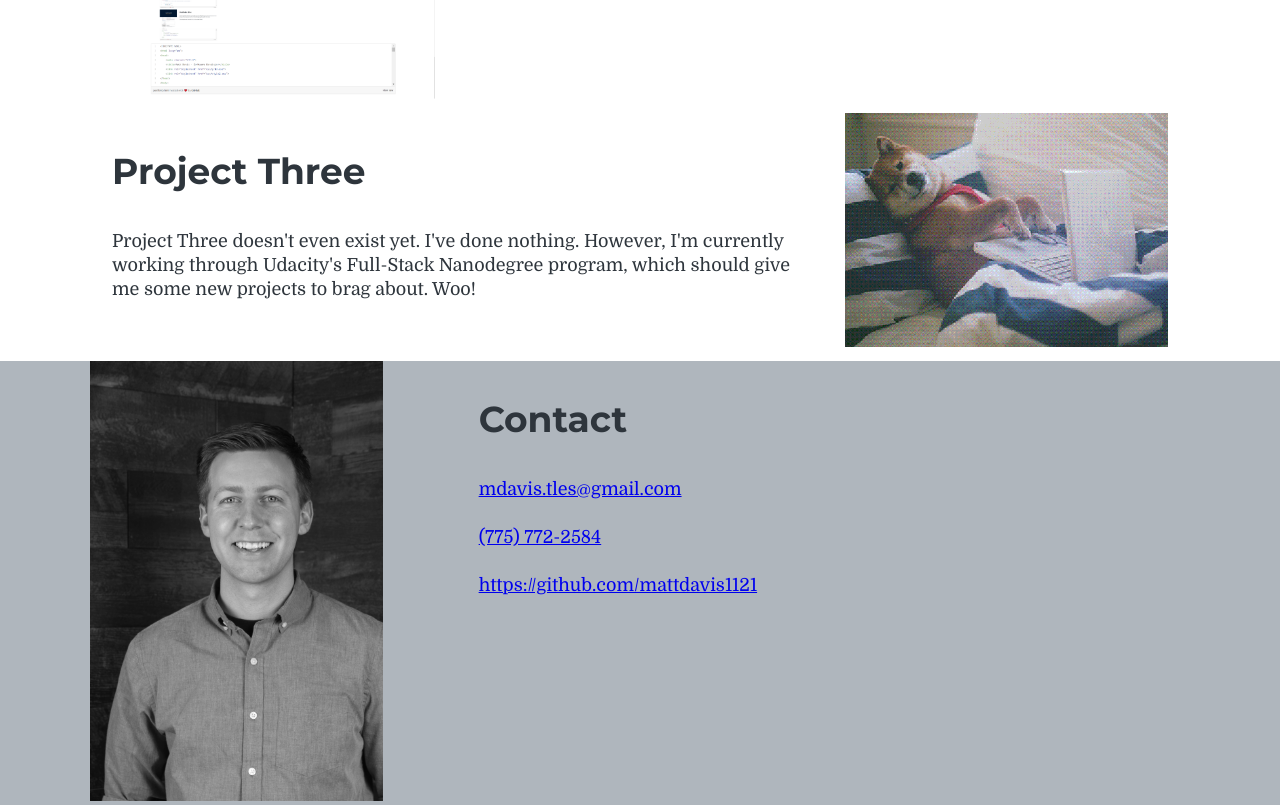
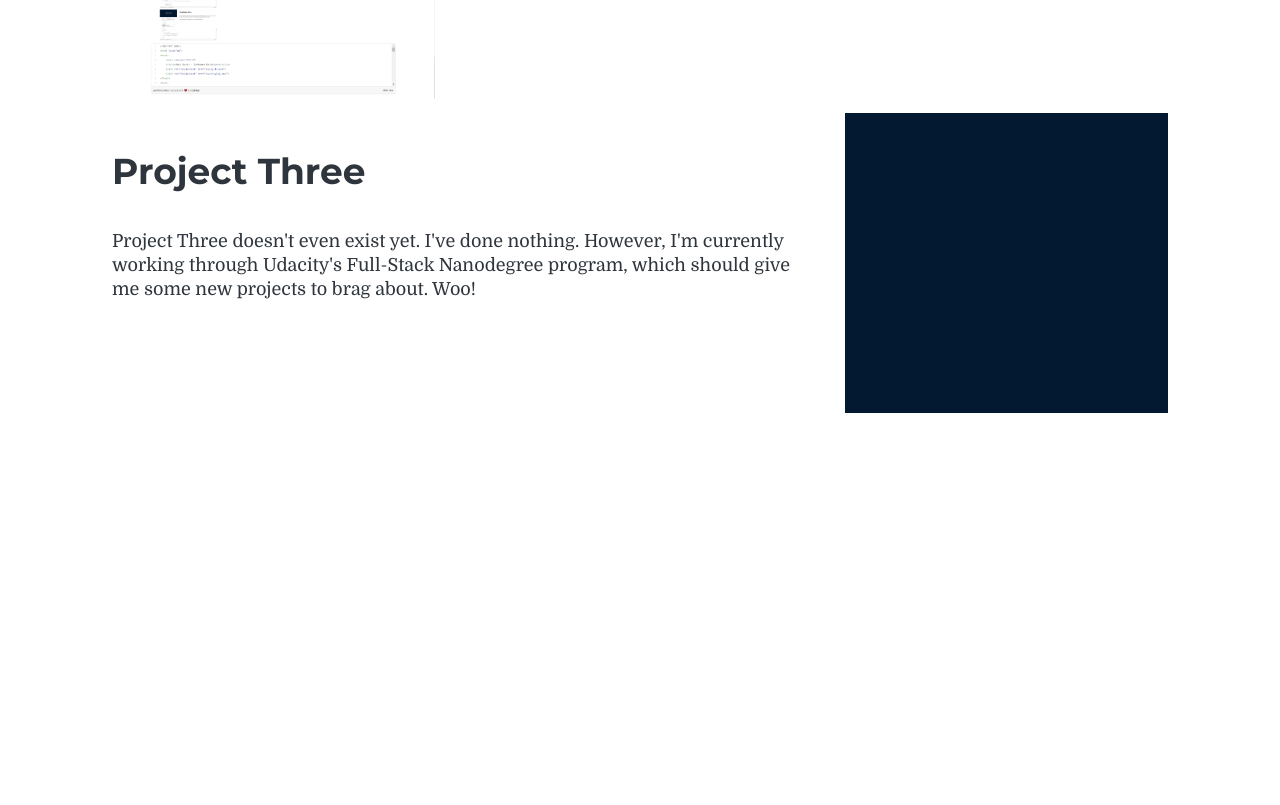
Before and after one commit to mattdavis1121/fswd2-portfolio, a plain HTML site: page index.html in a window 1280 px wide. Shown: the part 1422-2227 px from the top of the page. After the commit the page ends 1835 px from the top, so only its background shows below. Drawn offline with Linux system fonts and the light colour scheme.

Commit message:
Revert "Big commit to meet nanodegree expectations. All will be rolled back."

```diff
--- a/css/style.css
+++ b/css/style.css
@@ -3,13 +3,13 @@
     have to change them in a bunch of
     different spots. Is this allowed?
  */
-
 :root {
     --primary-color: #021931;
     --accent-color: #B96F00;
     --dark-gray: #2e353c;
     --light-gray: #afb6bd;
 }
+
 
 html, body {
     height: 100%;
@@ -19,8 +19,7 @@ html, body {
 
 .banner {
     height: 86%;
-    background-color: var(--primary-color);
-    ;
+    background-color: var(--primary-color);;
     margin-bottom: 2%;
     color: var(--light-gray);
 }
@@ -29,7 +28,6 @@ html, body {
     height: auto;
     margin: 0 auto 0;
 }
-
 
 .banner > .container {
     height: 100%;
@@ -71,7 +69,7 @@ html, body {
     justify-content: center;
 }
 
-#projects-header>h2 {
+#projects-header > h2 {
     margin-top: 0;
     margin-bottom: 0;
     font-size: 48px;
@@ -84,19 +82,11 @@ html, body {
     margin-bottom: 10px;
 }
 
-.full-width>.container {
-    display: flex;
-    align-items: center;
-    justify-content: center;
-}
-
-
 /*
     Flip order of project-image and project-text
     every other project
  */
-
-.project:nth-child(even)>.project-text {
+.project:nth-child(even) > .project-text{
     order: -1;
 }
 
@@ -129,21 +119,6 @@ img {
     height: auto;
 }
 
-
-.headshot > img {
-  width: 80%;
-}
-
-.full-width {
-  background-color: var(--light-gray)
-}
-
-
-/*.full-width > .container {
-  max-width: 800px;
-}*/
-
-
 .full-width {
     background-color: var(--light-gray);
 }
@@ -153,23 +128,20 @@ img {
     for styling embedded gists. Makes
     code scrollable
  */
-
-.gist-data {
-    max-height: 200px;
-}
-
+.gist-data {max-height: 200px;}
 
 /*
     Responsive styles
  */
 
-@media screen and (max-width: 500px) {
+@media screen and (max-width: 500px){
     .banner {
         height: 50%;
     }
     #name h1 {
         font-size: 48px;
     }
+
     #name h2 {
         font-size: 24px;
     }
@@ -188,18 +160,19 @@ img {
         font-size: 12px;
         line-height: 18px;
     }
-    #projects-header>h2 {
+    #projects-header > h2 {
         font-size: 24px;
     }
 }
 
-@media screen and (min-width: 501px) and (max-width: 600px) {
+@media screen and (min-width: 501px) and (max-width: 600px){
     .banner {
         height: 70%;
     }
     #name h1 {
         font-size: 60px;
     }
+
     #name h2 {
         font-size: 32px;
     }
@@ -218,18 +191,19 @@ img {
         font-size: 12px;
         line-height: 18px;
     }
-    #projects-header>h2 {
+    #projects-header > h2 {
         font-size: 32px;
     }
 }
 
-@media screen and (min-width: 601px) and (max-width: 1100px) {
+@media screen and (min-width: 601px) and (max-width: 1100px){
     .banner {
         height: 70%;
     }
     #name h1 {
         font-size: 60px;
     }
+
     #name h2 {
         font-size: 32px;
     }
@@ -246,7 +220,7 @@ img {
         font-size: 14px;
         line-height: 20px;
     }
-    #projects-header>h2 {
+    #projects-header > h2 {
         font-size: 32px;
     }
 }
@@ -265,7 +239,7 @@ img {
         font-size: 16px;
         line-height: 22px;
     }
-    #projects-header>h2 {
+    #projects-header > h2 {
         font-size: 40px;
     }
 }
--- a/index.html
+++ b/index.html
@@ -1,6 +1,5 @@
 <!DOCTYPE html>
 <html lang="en">
-
 <head>
     <meta charset="UTF-8">
     <meta name="viewport" content="width=device-width, initial-scale=1">
@@ -9,7 +8,6 @@
     <link rel="stylesheet" href="css/style.css">
     <link href="https://fonts.googleapis.com/css?family=Domine:400,700|Montserrat:400,700" rel="stylesheet">
 </head>
-
 <body>
 
 <header class="banner">
@@ -36,8 +34,10 @@
             <div class="project-text col-8">
                 <h3 class="project-title">Reddit Blackjack Bot</h3>
                 <p class="project-description">
-                        The Reddit Blackjack Bot will deal a hand of blackjack to any Reddit user in any part of the site. Users summon the bot by mentioning it by name and issuing any of the allowed commands. Currently, the bot can only carry respond to deal, hit, and stay
-                        commands. Planned upgrades include split, double down, variable betting, high score tracking, and user achievements.
+                    The Reddit Blackjack Bot will deal a hand of blackjack to any Reddit user in any part of the site.
+                    Users summon the bot by mentioning it by name and issuing any of the allowed commands. Currently,
+                    the bot can only carry respond to deal, hit, and stay commands. Planned upgrades include split,
+                    double down, variable betting, high score tracking, and user achievements.
                 </p>
             </div>
             <div class="code-embed col-12">
@@ -51,7 +51,9 @@
             <div class="project-text col-8">
                 <h3 class="project-title">Portfolio Site</h3>
                 <p class="project-description">
-                        The Portfolio Site displays marketable aspects of Matt Davis's programming experience in hopes that employers will be tricked into giving him a job. How meta.<br><br> Technologies used include HTML, CSS, and self-doubt.
+                    The Portfolio Site displays marketable aspects of Matt Davis's programming experience in hopes that
+                    employers will be tricked into giving him a job. How meta.<br><br>
+                    Technologies used include HTML, CSS, and self-doubt.
                 </p>
             </div>
             <div class="code-embed col-12">
@@ -60,35 +62,18 @@
         </div>
         <div id="project-three" class="row project">
             <div class="project-image col-4">
-                    <img src="img/hackerdog.gif" alt="A dog hacking">
+                <div class="img-placeholder"></div>
             </div>
             <div class="project-text col-8">
                 <h3 class="project-title">Project Three</h3>
                 <p class="project-description">
-                        Project Three doesn't even exist yet. I've done nothing. However, I'm currently working through Udacity's Full-Stack Nanodegree program, which should give me some new projects to brag about. Woo!
+                    Project Three doesn't even exist yet. I've done nothing. However, I'm currently working through
+                    Udacity's Full-Stack Nanodegree program, which should give me some new projects to brag about. Woo!
                 </p>
             </div>
         </div>
     </div>
 </section>
-    <footer id="contact" class="full-width">
-        <div class="container">
-            <div class="row">
-                <div class="headshot col-4">
-                    <img src="img/headshot.jpg">
-                </div>
-                <div class="project-text col-8">
-                    <h3 class="project-title">Contact</h3>
-                    <p class="project-description">
-                        <a href="#">mdavis.tles@gmail.com</a><br><br>
-                        <a href="#">(775) 772-2584</a><br><br>
-                        <a href="#">https://github.com/mattdavis1121</a><br><br>
-                    </p>
-                </div>
-            </div>
-        </div>
-    </footer>
 
 </body>
-
 </html>
```
Lines whose indentation alone changed are shown as unchanged.
